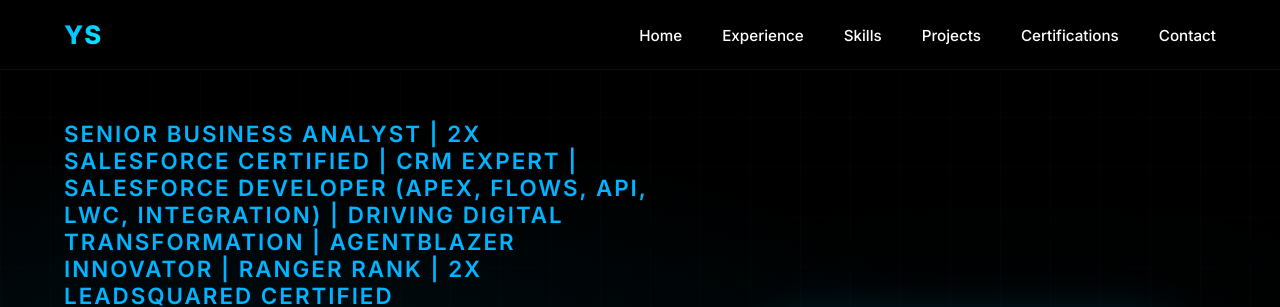
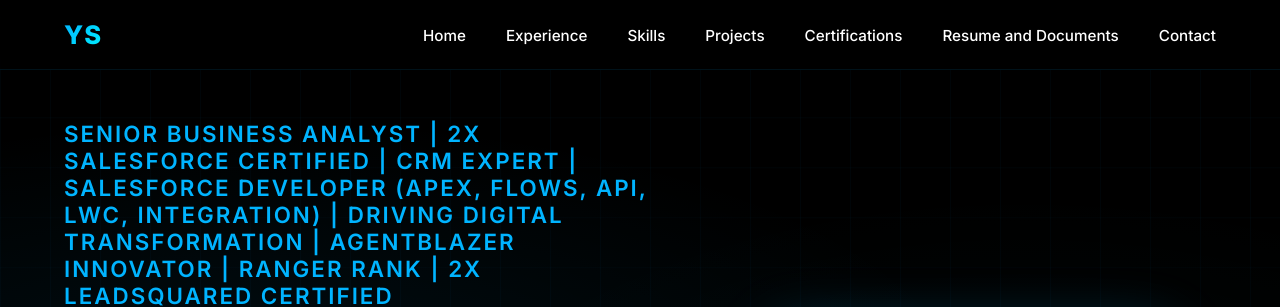
Before and after one commit to yogesh3singh/Portfolio, a plain HTML site: page index.html in a window 1280 px wide. Shown: the top 307 px of the page. Drawn offline with Linux system fonts and the light colour scheme; some icons are missing.

Commit message:
Added Resume and Documents in the Nav Bar

```diff
--- a/index.html
+++ b/index.html
@@ -22,6 +22,7 @@
             <li><a href="#skills">Skills</a></li>
             <li><a href="#projects">Projects</a></li>
             <li><a href="#certifications">Certifications</a></li>
+            <li><a href="#resume">Resume and Documents</a></li>
             <li><a href="#contact">Contact</a></li>
         </ul>
         <div class="mobile-menu" id="mobileMenu">
```
